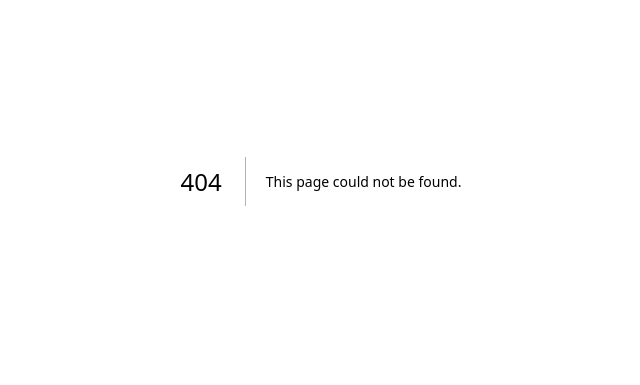
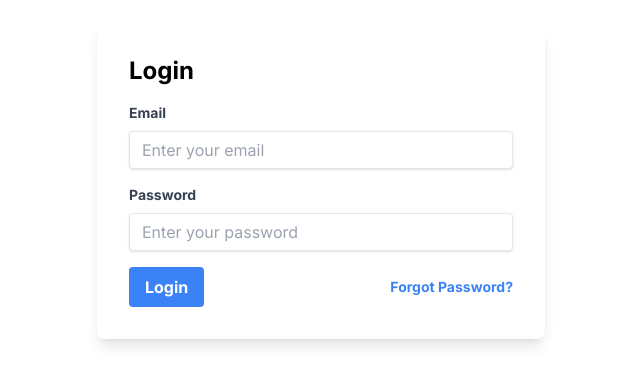
Before and after one commit to AinaSha/nextjs-app, a Next.js app: page /login in a window 1280 px wide. Before the commit this address had no page. Shown: the part 219-604 px from the top of the page, without its empty margins (319-959 px from the left). Built offline with nearby package versions, Linux system fonts and the light colour scheme.

Commit message:
feat: interception routes

```diff
--- /dev/null
+++ b/app/@modal/(.)login/page.tsx
@@ -0,0 +1,47 @@
+export default function Login() {
+  return (
+      <div className="flex items-center justify-center h-screen">
+          <div className="max-w-md w-full bg-white rounded-lg shadow-lg p-8">
+              <h1 className="text-2xl font-bold mb-4">Login Soft navigation</h1>
+              <form>
+                  <div className="mb-4">
+                      <label className="block text-gray-700 text-sm font-bold mb-2" htmlFor="email">
+                          Email
+                      </label>
+                      <input
+                          className="shadow appearance-none border rounded w-full py-2 px-3 text-gray-700 leading-tight focus:outline-none focus:shadow-outline"
+                          id="email"
+                          type="email"
+                          placeholder="Enter your email"
+                      />
+                  </div>
+                  <div className="mb-4">
+                      <label className="block text-gray-700 text-sm font-bold mb-2" htmlFor="password">
+                          Password
+                      </label>
+                      <input
+                          className="shadow appearance-none border rounded w-full py-2 px-3 text-gray-700 leading-tight focus:outline-none focus:shadow-outline"
+                          id="password"
+                          type="password"
+                          placeholder="Enter your password"
+                      />
+                  </div>
+                  <div className="flex items-center justify-between">
+                      <button
+                          className="bg-blue-500 hover:bg-blue-700 text-white font-bold py-2 px-4 rounded focus:outline-none focus:shadow-outline"
+                          type="button"
+                      >
+                          Login
+                      </button>
+                      <a
+                          className="inline-block align-baseline font-bold text-sm text-blue-500 hover:text-blue-800"
+                          href="#"
+                      >
+                          Forgot Password?
+                      </a>
+                  </div>
+              </form>
+          </div>
+      </div>
+  )
+}
--- /dev/null
+++ b/app/@modal/default.tsx
@@ -0,0 +1,3 @@
+export default function Default() {
+  return null
+}
--- /dev/null
+++ b/app/about/page.tsx
@@ -0,0 +1,21 @@
+import Link from "next/link"
+
+export default function Info() {
+    return (
+        <div className="flex items-center justify-center h-screen">
+            <div className="max-w-md w-full bg-white rounded-lg shadow-lg p-8">
+                <h1 className="text-2xl font-bold mb-4">Welcome to the Info Page</h1>
+                <p className="text-gray-700 mb-6">
+                    This is a sample of the info page. Some text here
+                </p>
+
+                <Link href="/login">
+                    <button className="bg-blue-500 hover:bg-blue-700 text-white font-bold py-2 px-4 rounded">
+                        Login
+                    </button>
+                </Link>
+
+            </div>
+        </div>
+    )
+}
--- a/app/layout.tsx
+++ b/app/layout.tsx
@@ -11,12 +11,14 @@
 
 export default function RootLayout({
   children,
+  modal
 }: {
-  children: React.ReactNode
+  children: React.ReactNode,
+  modal: React.ReactNode
 }) {
   return (
     <html lang="en">
-      <body className={inter.className}>{children}</body>
+      <body className={inter.className}>{children}{modal}</body>
     </html>
   )
 }
--- /dev/null
+++ b/app/login/page.tsx
@@ -0,0 +1,47 @@
+export default function Login() {
+  return (
+      <div className="flex items-center justify-center h-screen">
+          <div className="max-w-md w-full bg-white rounded-lg shadow-lg p-8">
+              <h1 className="text-2xl font-bold mb-4">Login</h1>
+              <form>
+                  <div className="mb-4">
+                      <label className="block text-gray-700 text-sm font-bold mb-2" htmlFor="email">
+                          Email
+                      </label>
+                      <input
+                          className="shadow appearance-none border rounded w-full py-2 px-3 text-gray-700 leading-tight focus:outline-none focus:shadow-outline"
+                          id="email"
+                          type="email"
+                          placeholder="Enter your email"
+                      />
+                  </div>
+                  <div className="mb-4">
+                      <label className="block text-gray-700 text-sm font-bold mb-2" htmlFor="password">
+                          Password
+                      </label>
+                      <input
+                          className="shadow appearance-none border rounded w-full py-2 px-3 text-gray-700 leading-tight focus:outline-none focus:shadow-outline"
+                          id="password"
+                          type="password"
+                          placeholder="Enter your password"
+                      />
+                  </div>
+                  <div className="flex items-center justify-between">
+                      <button
+                          className="bg-blue-500 hover:bg-blue-700 text-white font-bold py-2 px-4 rounded focus:outline-none focus:shadow-outline"
+                          type="button"
+                      >
+                          Login
+                      </button>
+                      <a
+                          className="inline-block align-baseline font-bold text-sm text-blue-500 hover:text-blue-800"
+                          href="#"
+                      >
+                          Forgot Password?
+                      </a>
+                  </div>
+              </form>
+          </div>
+      </div>
+  )
+}
```
